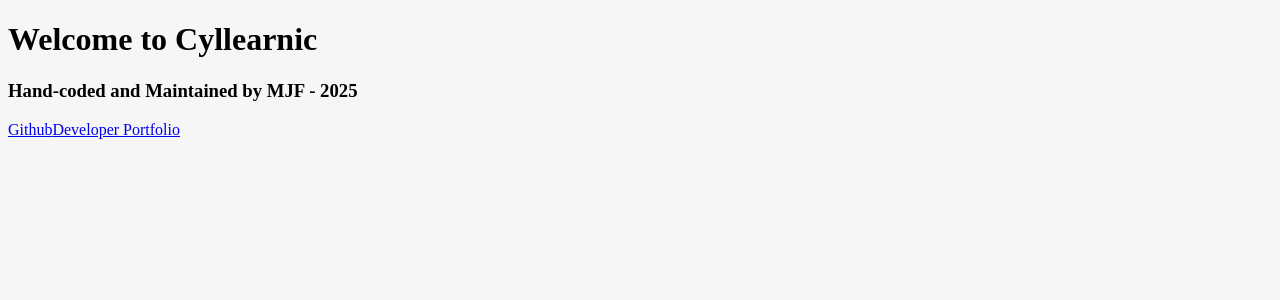
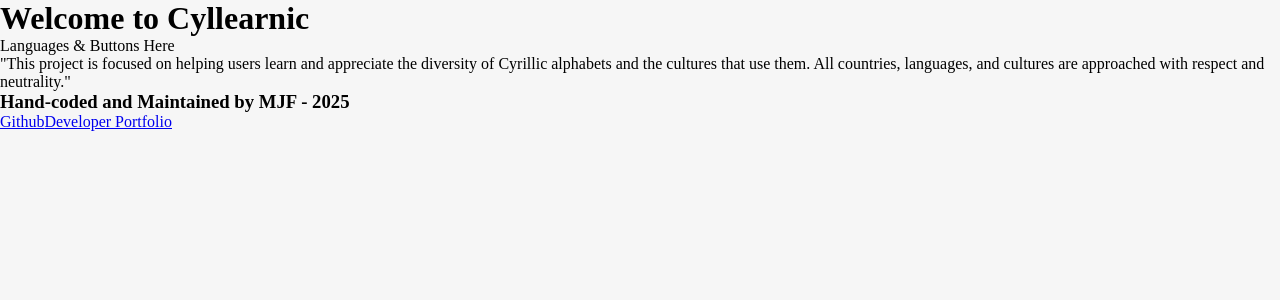
Before and after one commit to mjfru/cyllearnic, a React (Vite) app: page / in a window 1280 px wide. Shown: the top 300 px of the page. Built offline with nearby package versions, Linux system fonts and the light colour scheme.

Commit message:
rearrange file structure, create a main component, test mapping through an alphabet

```diff
--- a/src/App.jsx
+++ b/src/App.jsx
@@ -1,9 +1,11 @@
 import Footer from "./components/Footer";
+import Main from "./components/Main";
 
 function App() {
 	return (
 		<>
 			<h1>Welcome to Cyllearnic</h1>
+      <Main />
 			<Footer />
 		</>
 	);
--- a/src/components/Footer.jsx
+++ b/src/components/Footer.jsx
@@ -3,6 +3,12 @@ const Footer = () => {
 
 	return (
 		<footer>
+			<p>
+				"This project is focused on helping users learn and appreciate the
+				diversity of Cyrillic alphabets and the cultures that use them. All
+				countries, languages, and cultures are approached with respect and
+				neutrality."
+			</p>
 			<h3>Hand-coded and Maintained by MJF - {currentYear}</h3>
 			<div>
 				<a href="https://github.com/mjfru" target="_blank">
--- /dev/null
+++ b/src/components/Main.jsx
@@ -0,0 +1,15 @@
+import { russianCyrillic } from "../data/ru_cyrillic";
+
+const Main = () => {
+	return (
+		<>
+			<p>Languages & Buttons Here</p>
+			{russianCyrillic.map((letter) => {
+				const { letterUpper, letterLower } = letter;
+				console.log(letterUpper, letterLower);
+			})}
+		</>
+	);
+};
+
+export default Main;
--- a/src/index.css
+++ b/src/index.css
@@ -1,5 +1,10 @@
-@import './styles/variables.css';
+@import "./styles/variables.css";
+
+* {
+	margin: 0;
+	box-sizing: border-box;
+}
 
 body {
-  background-color: var(--background-main);
+	background-color: var(--background-main);
 }
```
Also changed, not shown: src/data/ru_cyrillic.js (renamed from src/data.js).
